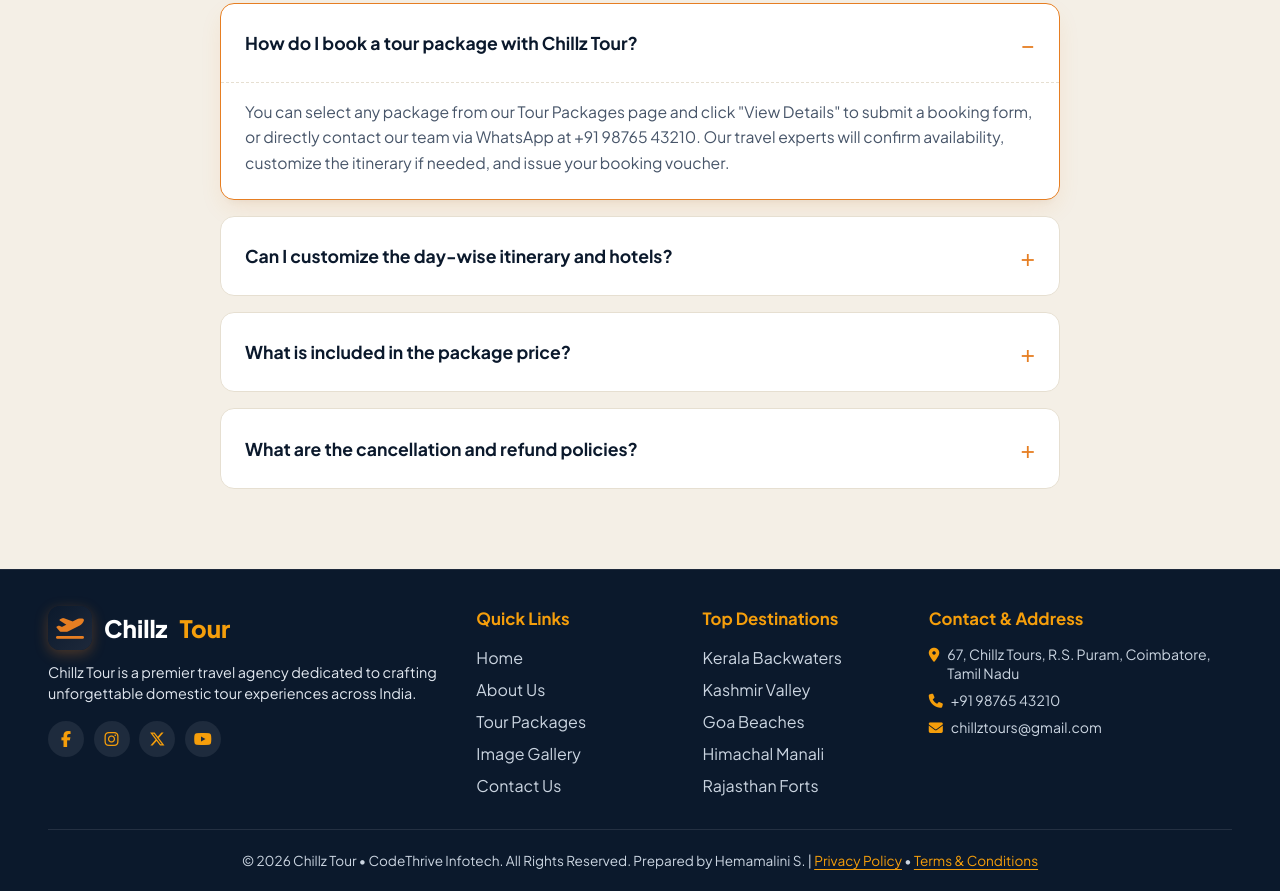
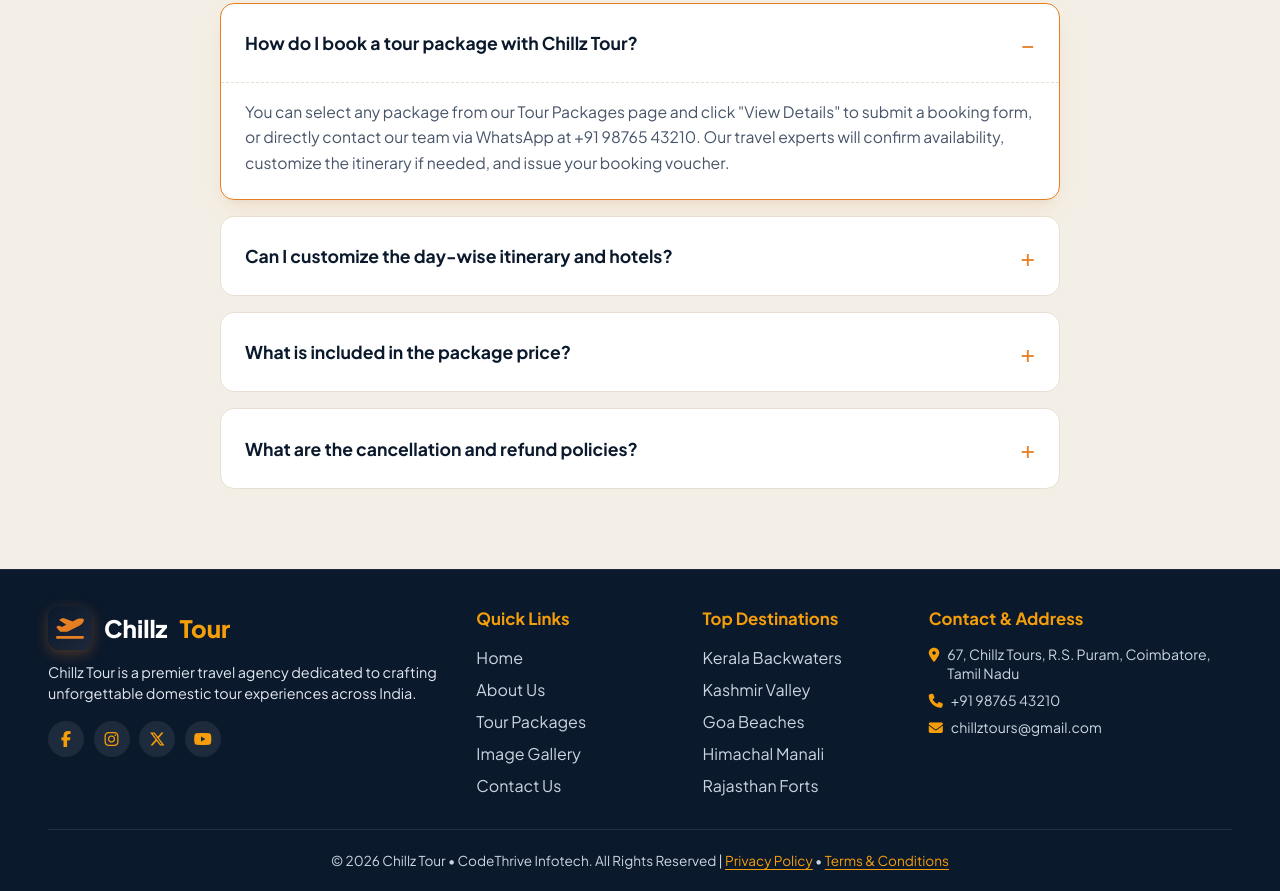
Before and after one commit to hemamalinicti/chillz-tour, a plain HTML site: page contact.html in a window 1280 px wide. Shown: the part 1675-2566 px from the top of the page. Drawn offline with nearby package versions, Linux system fonts and the light colour scheme.

Commit message:
Update contact.html footer

```diff
--- a/contact.html
+++ b/contact.html
@@ -258,7 +258,7 @@
       </div>
 
       <div class="footer-bottom">
-        <p>&copy; 2026 Chillz Tour • CodeThrive Infotech. All Rights Reserved. Prepared by Hemamalini S. | <a href="#" onclick="openPolicyModal('privacy'); return false;">Privacy Policy</a> • <a href="#" onclick="openPolicyModal('terms'); return false;">Terms & Conditions</a></p>
+        <p>&copy; 2026 Chillz Tour • CodeThrive Infotech. All Rights Reserved | <a href="#" onclick="openPolicyModal('privacy'); return false;">Privacy Policy</a> • <a href="#" onclick="openPolicyModal('terms'); return false;">Terms & Conditions</a></p>
       </div>
     </div>
   </footer>
```
